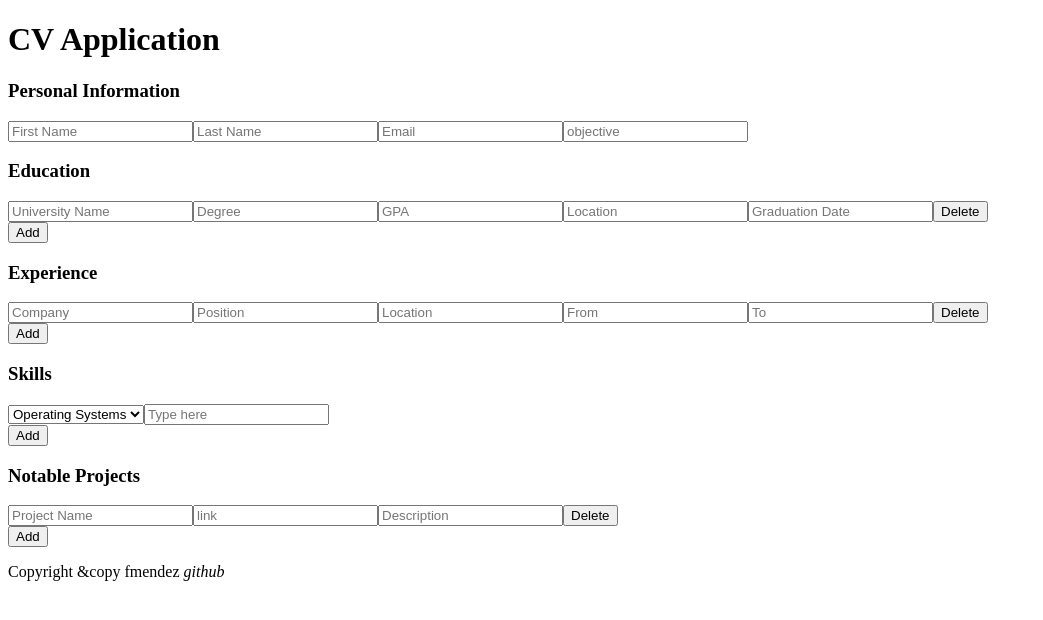
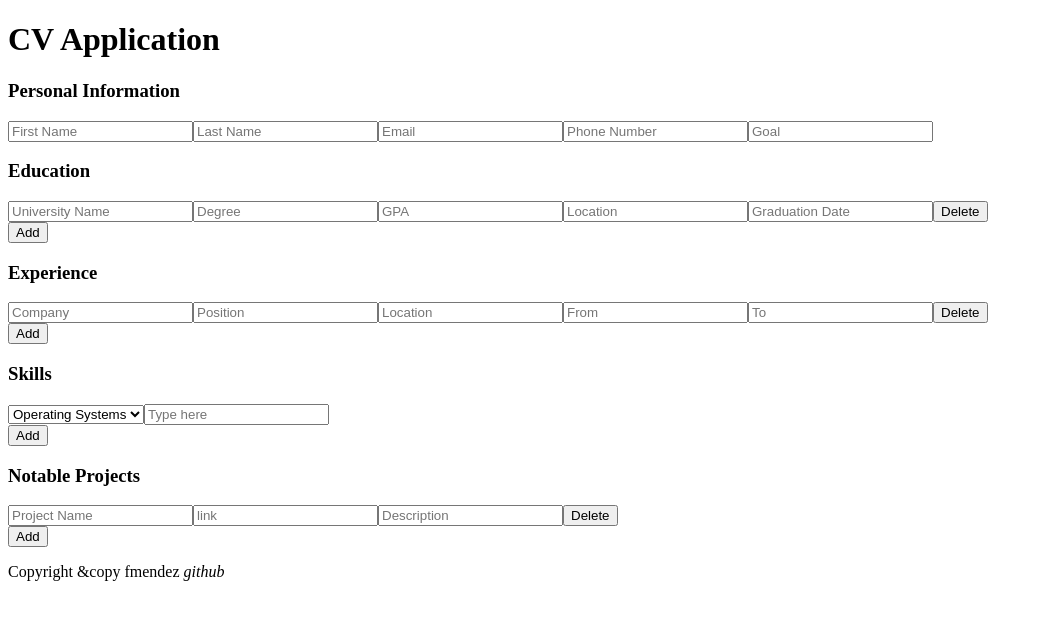
Before and after one commit to fmendezr/cv-application, a React (Create React App) app: page / in a window 1280 px wide. Shown: the top 620 px of the page, without its empty margins (0-1043 px from the left). Built offline with nearby package versions, Linux system fonts and the light colour scheme.

Commit message:
make personal information form  inputs change state

```diff
--- a/src/components/Form.js
+++ b/src/components/Form.js
@@ -3,17 +3,48 @@ import  {Component} from "react";
 class Form extends Component {
     constructor(props){
         super(props);
-        this.state = {};
+        this.handleFirstNameChange = this.handleFirstNameChange.bind(this);
+        this.handleSecondNameChange = this.handleSecondNameChange.bind(this);
+        this.handleEmailChange = this.handleEmailChange.bind(this);
+        this.handleAddressChange = this.handleAddressChange.bind(this);
+        this.handlePhoneChange = this.handlePhoneChange.bind(this);
+        this.handleGoalChange = this.handleGoalChange.bind(this);
     }
+
+    handleFirstNameChange(e){
+        this.props.onFirstNameChange(e.target.value);
+    }
+
+    handleSecondNameChange(e){
+        this.props.onSecondNameChange(e.target.value);
+    }
+
+    handleEmailChange(e){
+        this.props.onEmailChange(e.target.value);
+    }
+
+    handleAddressChange(e){
+        this.props.onAddressChange(e.target.value);
+    }
+
+    handlePhoneChange(e){
+        this.props.onPhoneChange(e.target.value);
+    }
+
+    handleGoalChange(e){
+        this.props.onGoalChange(e.target.value);
+    }
+
     render (){
         return(
             <form>
                 <section>
                     <h3>Personal Information</h3>
-                    <input placeholder="First Name" type="text"></input>
-                    <input placeholder="Last Name" type="text"></input>
-                    <input placeholder="Email" type="email"></input>
-                    <input placeholder="objective"></input>
+                    <input placeholder="First Name" type="text" onChange={this.handleFirstNameChange}></input>
+                    <input placeholder="Last Name" type="text" onChange={this.handleSecondNameChange}></input>
+                    <input placeholder="Email" type="email" onChange={this.handleEmailChange}></input>
+                    <input placeholder="Phone Number" type="tel" onChange={this.handlePhoneChange}></input>
+                    <input placeholder="Goal" onChange={this.handleGoalChange}></input>
                 </section>
                 <section>
                     <h3>Education</h3>
```
